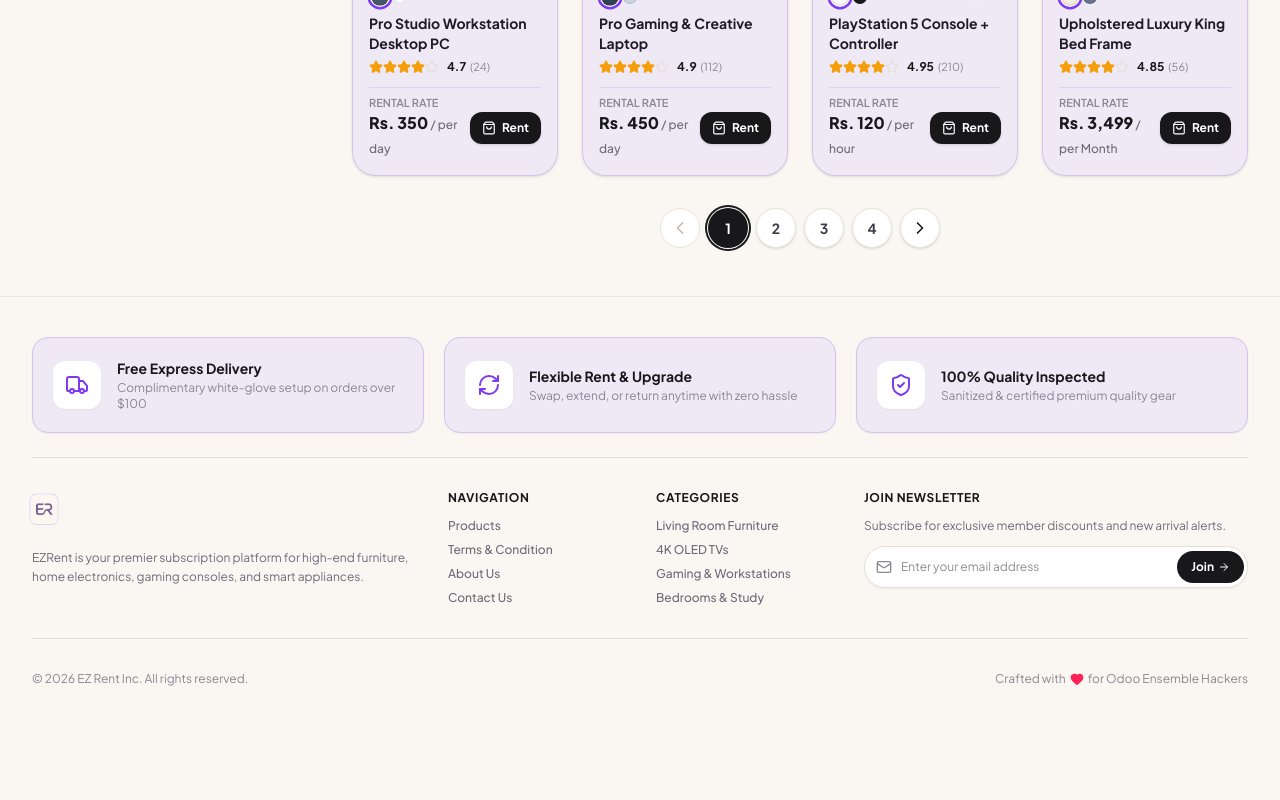
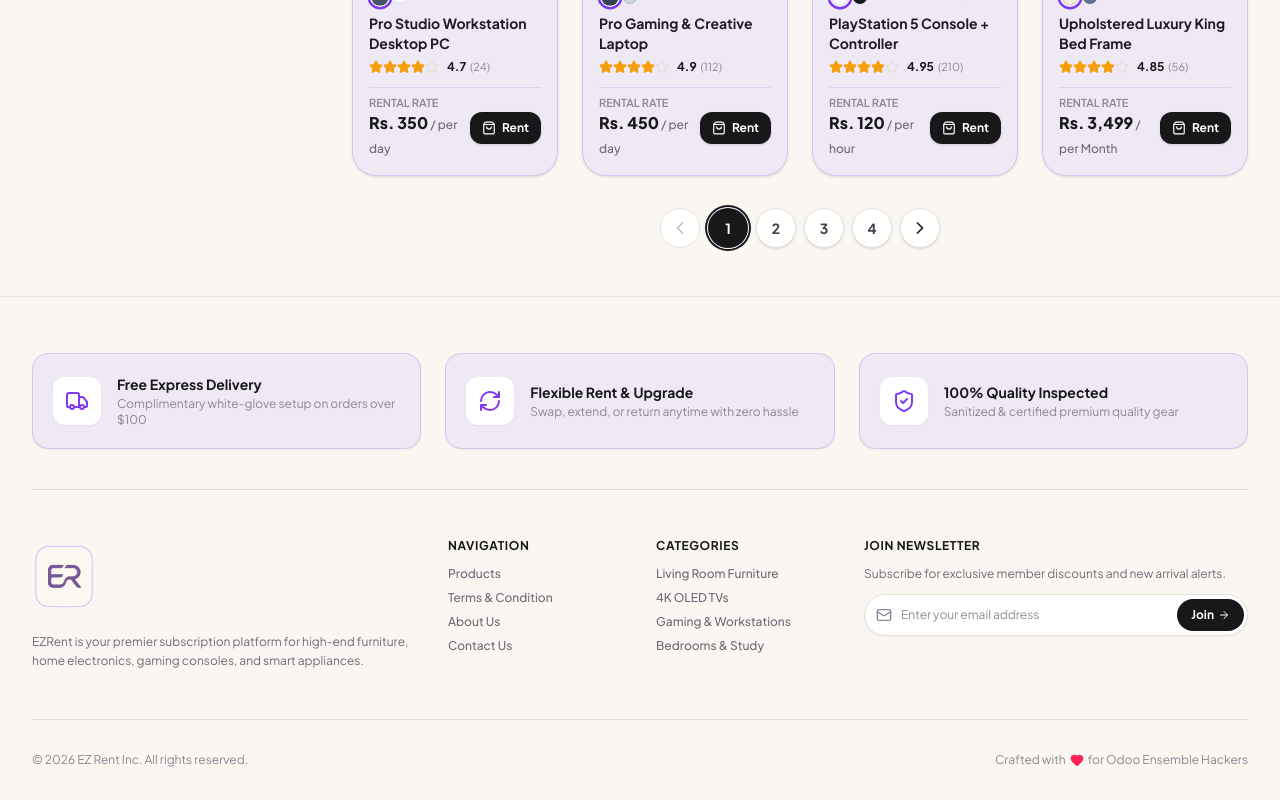
Before and after one commit to prianshumitra/odoo-final-ensemble-hackers, a React (Vite) app in the folder frontend/: page / in a window 1280 px wide. Shown: the part 979-1779 px from the top of the page. Before the commit the page ends 1690 px from the top, so only its background shows below. Built offline with nearby package versions, Linux system fonts and the light colour scheme; no server answers.

Commit message:
style: reduce vertical padding around app logo in Footer without shrinking logo image

```diff
--- a/frontend/src/components/common/Footer.tsx
+++ b/frontend/src/components/common/Footer.tsx
@@ -17,10 +17,10 @@ export const Footer: React.FC = () => {
   };
 
   return (
-    <footer className="bg-[#FAF7F2] border-t border-[#EAE4DB] pt-10 pb-6 mt-auto">
-      <div className="max-w-7xl mx-auto px-4 sm:px-6 lg:px-8 space-y-8">
+    <footer className="bg-[#FAF7F2] border-t border-[#EAE4DB] pt-14 pb-8 mt-auto">
+      <div className="max-w-7xl mx-auto px-4 sm:px-6 lg:px-8 space-y-12">
         {/* Value Proposition Highlights */}
-        <div className="grid grid-cols-1 md:grid-cols-3 gap-5 pb-6 border-b border-[#E4DFD6]">
+        <div className="grid grid-cols-1 md:grid-cols-3 gap-6 pb-10 border-b border-[#E4DFD6]">
           <div className="flex items-center gap-4 bg-[#EFE9F6] p-5 rounded-2xl border border-[#D4C4ED] shadow-xs">
             <div className="w-12 h-12 rounded-xl bg-white text-[#7E3AF2] flex items-center justify-center shrink-0 shadow-xs">
               <Truck className="w-6 h-6" />
@@ -55,9 +55,9 @@ export const Footer: React.FC = () => {
         {/* Main Footer Links */}
         <div className="grid grid-cols-1 md:grid-cols-12 gap-8">
           {/* Brand Info */}
-          <div className="md:col-span-4 space-y-2">
-            <Link to="/" className="inline-block -ml-1 -mt-1">
-              <img src={logoImg} alt="Logo" className="h-10 sm:h-12 w-auto object-contain" />
+          <div className="md:col-span-4 space-y-1.5">
+            <Link to="/" className="inline-flex items-center gap-2">
+              <img src={logoImg} alt="Logo" className="h-20 sm:h-24 w-auto object-contain -my-2" />
             </Link>
             <p className="text-xs text-[#6E6A78] leading-relaxed max-w-sm">
               EZRent is your premier subscription platform for high-end furniture, home electronics, gaming consoles, and smart appliances.
```
